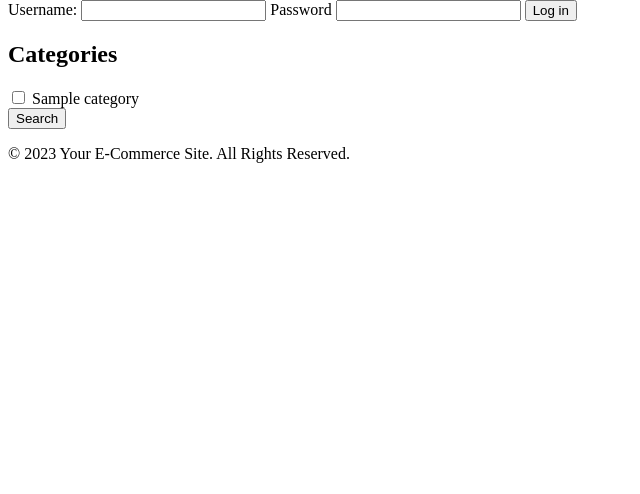
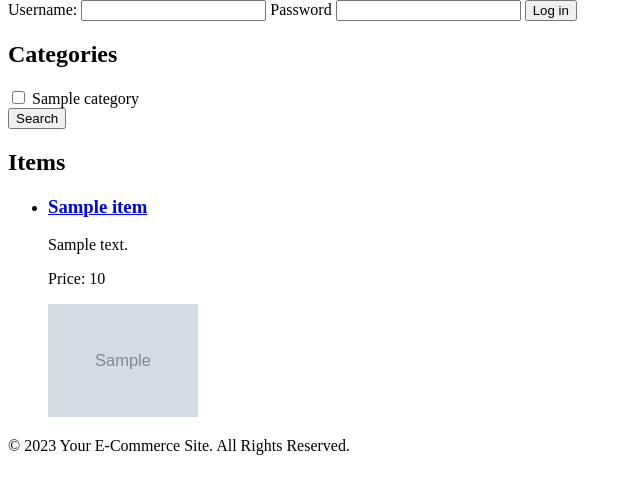
Before and after one commit to bugramatik/e-commerce-cloud-computing, a Flask app: template app/templates/index.html in a window 1280 px wide. Shown: the part 132-626 px from the top of the page, without its empty margins (0-640 px from the left). Run offline with Flask 3, Linux system fonts and the light colour scheme; the template is opened without the code that fills it: most values are stand-ins (such as "Sample title", 1, 10 or a date in 2020); grey boxes marked "Sample" are stand-in pictures; one stand-in notice (Sample message) is shown; parts of the project's set-up code (start-up, migrations or seed data) failed here and were passed over.

Commit message:
Fixed index page

```diff
--- a/app/routes.py
+++ b/app/routes.py
@@ -1,9 +1,6 @@
-#TODO: unique username, item name, category name
-#TODO: indexde itemlerin listelenmesi isteniyo
 #TODO: Authoritazion bidaha kontrol et
 #TODO: Dynamic schema olayina bi bakmak lazim gereksiz field kullanmamak lazim computer icin size gibi
-#TODO: Item ekleme price negatif olmamali
-#TODO: Kalanlar: ama sayfada lıstıng
+#TODO:yorumlar,todolar, ve printler kontrol et
 from app import app
 from flask import render_template,request,redirect,url_for,flash,session
 from pymongo.mongo_client import MongoClient
@@ -45,25 +42,26 @@ def logout():
 @app.route('/index.html')
 def index():
     categories = [ category['name'] for category in client.get_collection('categories').find()]
-    # items = client.get_collection('items').find()
-    return render_template('index.html', categories=categories,session=session)
+    items = list(client.get_collection('items').find())
+    return render_template('index.html', categories=categories,session=session,items=items)
 
 
-@app.route('/search_results.html', methods=['GET', 'POST'])
-def search():
-    if request.method == 'POST':
-        selected_categories = request.form.getlist('categories')
+@app.route('/filter_items', methods=['POST'])
+def filter_items():
+    selected_category_names = request.form.getlist('categories')
+    categories = client.get_collection('categories').find()
 
-        items_collection = client.get_collection('items')
+    category_name_to_id = {category['name']: str(category['_id']) for category in categories}
 
-        search_filter = {'category': {'$in': selected_categories}}
+    selected_category_ids = [category_name_to_id[cat_name] for cat_name in selected_category_names]
 
-        results = items_collection.find(search_filter)
-        print(results)
+    items = list(client.get_collection('items').find({'category': {'$in': selected_category_ids}}))
 
-        return render_template('search_results.html', results=results)
-    else:
-        return redirect('/index.html')
+    categories = [category['name'] for category in client.get_collection('categories').find()]
+
+
+    return render_template('index.html', items=items, categories=categories, session=session,selected_category_names=selected_category_names)
+
 
 
 @app.route('/list_items.html')
--- a/app/templates/index.html
+++ b/app/templates/index.html
@@ -23,13 +23,34 @@
     {% endif %}
 
     <h2>Categories</h2>
-    <form action="/search_results.html" method="POST">
+    <form action="{{ url_for('filter_items') }}" method="POST">
         {% for category in categories %}
-        <div>
-            <input type="checkbox" id="{{ category }}" name="categories" value="{{ category }}">
+            <div>
+                {% if category in selected_category_names %}
+                <input type="checkbox" id="{{ category }}" name="categories" value="{{ category }}" checked>
+            {% else %}
+                <input type="checkbox" id="{{ category }}" name="categories" value="{{ category }}">
+            {% endif %}
             <label for="{{ category }}">{{ category }}</label>
         </div>
         {% endfor %}
         <button type="submit">Search</button>
     </form>
+
+    <h2>Items</h2>
+    <div class="items">
+
+        <ul>
+        {% for item in items %}
+            <li>
+                <div class="item">
+                    <h3><a href="{{ url_for('item_details', item_id=item['_id']) }}">{{ item.name }}</a></h3>
+                    <p>{{ item.description }}</p>
+                    <p>Price: {{ item.price }}</p>
+                    <img src="{{ item.image_url }}" alt="{{ item.name }}" style="max-width: 150px; max-height: 150px;">
+                </div>
+            </li>
+        {% endfor %}
+        </ul>
+    </div>
 {% endblock %}
```
Also changed, not shown: app/templates/item_details.html (+17 -13 lines), app/templates/search_results.html (deleted, +0 -10 lines).
